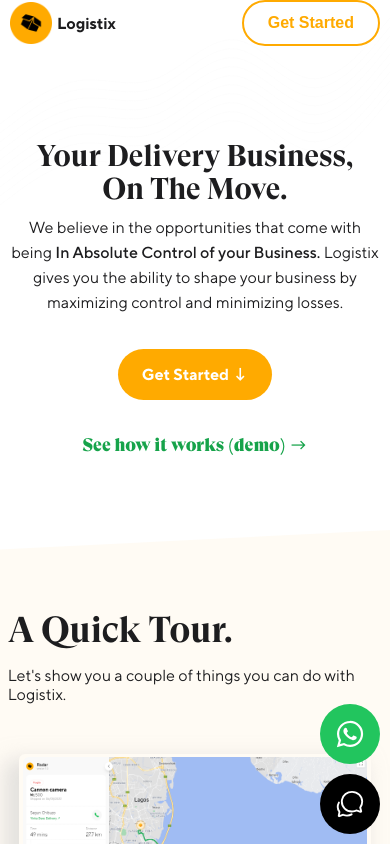
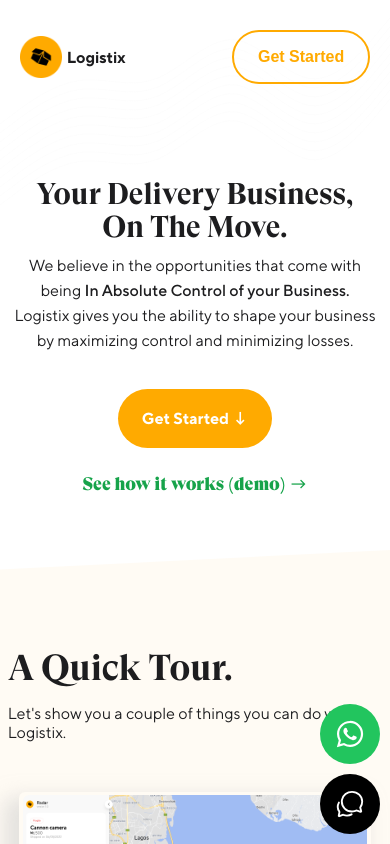
Before and after one commit to Osijonah/logistix-web-clone-react, a React (Create React App) app in the folder react/logistix-africa-clone/: page / in a window 390 px wide. Shown: the top 844 px of the page. Built offline with nearby package versions, Linux system fonts and the light colour scheme.

Commit message:
made adjustments on some components

```diff
--- a/react/logistix-africa-clone/src/css/Slants.css
+++ b/react/logistix-africa-clone/src/css/Slants.css
@@ -68,39 +68,39 @@
 
 
 @media only screen and (min-width: 360px)
-and (max-width: 600px) {
+and (max-width: 599px) {
     .quick-tour-slant{
         clip-path: polygon(0 2%, 100% 0, 100% 98%, 0 100%);
         height: 980px;
         /* width: 100%; */
-        top: 530px;
+        top: 550px;
     }
     .usecases-slant{
         clip-path: polygon(0 1%, 100% 0, 100% 99%, 0 100%);
-        height: 1870px;
+        height: 1880px;
         /* width: 100%; */
         top: 1490px;
     }
     .pricing-slant{
         position: absolute;
         background-color: #feebc833;
-        clip-path: polygon(0 1%, 100% 0, 100% 98.5%, 0 100%);
-        height: 1450px;
+        clip-path: polygon(0 2%, 100% 0, 100% 98.5%, 0 100%);
+        height: 1470px;
         /* width: 100%; */
         left: 0;
         right: 0;
-        top: 5770px;
+        top: 5800px;
         z-index: -1;
     }
     .footer-slant{
         position: absolute;
         background-color: #fafafa;
         clip-path: polygon(0 2%, 100% 0, 100% 100%, 0 100%);
-        height: 800px;
+        height: 850px;
         /* width: 100%; */
         left: 0;
         right: 0;
-        top: 10200px;
+        top: 10050px;
         z-index: -1;
     }
 }
@@ -142,7 +142,7 @@ and (max-width: 767px){
         position: absolute;
         background-color: #fafafa;
         clip-path: polygon(0 2%, 100% 0, 100% 100%, 0 100%);
-        height: 1100px;
+        height: 1050px;
         /* width: 100%; */
         left: 0;
         right: 0;
@@ -194,7 +194,7 @@ and (max-width: 991px){
         /* width: 100%; */
         left: 0;
         right: 0;
-        top: 10590px;
+        top: 10550px;
         z-index: -1;
 
     }
@@ -232,7 +232,7 @@ and (max-width: 1023px){
         /* width: 100%; */
         left: 0;
         right: 0;
-        top: 10650px;
+        top: 10600px;
         z-index: -1;
 
     }
--- a/react/logistix-africa-clone/src/css/Usecases.css
+++ b/react/logistix-africa-clone/src/css/Usecases.css
@@ -261,7 +261,6 @@ and (max-width: 600px) {
         margin-right: 10px;
     }
     .usecases-content-div{
-        border-radius: 10px;
         flex-direction: column;
         height: 1050px;
         justify-content: center;
@@ -273,13 +272,21 @@ and (max-width: 600px) {
         -moz-border-radius: 10px;
         -ms-border-radius: 10px;
         -o-border-radius: 10px;
-}
+        border-radius: 10px;
+    }
     .usecases-content-div1{
         display: flex;
         flex-direction: column;
         margin-top: 40px;
         margin-bottom: -40px;
         width: 100%;
+    }
+    .usecases-content-div1-1>img{
+        width: 180px;
+    }
+    .coming-soon{
+        left: 0;
+        top: -30px;
     }
     .usecases-content-div1-2{
         margin-bottom: 30px;
--- a/react/logistix-africa-clone/src/css/dispatcher.css
+++ b/react/logistix-africa-clone/src/css/dispatcher.css
@@ -132,9 +132,10 @@
 @media only screen and (min-width: 360px)
 and (max-width: 600px) {}
 @media only screen and (min-width: 360px)
-and (max-width: 600px) {
+and (max-width: 599px) {
     .dispatchers-container{
         flex-direction: column;
+        margin-bottom: 100px;
     }
     .dispatchers-container>div{
         width: 100%;
--- a/react/logistix-africa-clone/src/css/download.css
+++ b/react/logistix-africa-clone/src/css/download.css
@@ -172,7 +172,7 @@ and (max-width: 599px) {
     .download-btns{
         flex-direction: column;
         height: 130px;
-        width: 65%;
+        width: 200px;
     }
     .download-btn{
         height: 60px;
--- a/react/logistix-africa-clone/src/css/form.css
+++ b/react/logistix-africa-clone/src/css/form.css
@@ -90,12 +90,16 @@
 }
 .learn-how{
     display: flex;
+    align-content: center;
+    align-items: center;
     height: 20px;
     color: #1d1d1f;
 }
 .learn-how>a{
     color: #3b82f6;
     display: flex;
+    align-content: center;
+    align-items: center;
     justify-content: space-between;
     margin-left: 0;
     width: 100px;
@@ -104,7 +108,10 @@
     font-size: 16px;
     font-weight: 500;
 }
-.play-circle-div>ion-icon{
+.play-circle-div{
+    display: flex;
+}
+.play-circle-div>*{
     font-size: 20px;
 }
 .step{
--- a/react/logistix-africa-clone/src/css/header.css
+++ b/react/logistix-africa-clone/src/css/header.css
@@ -64,7 +64,7 @@ header nav{
     color: #ffaa00;
     font-size: 16px;
     font-weight: bold;
-    padding: 12px 24px;
+    padding: 16px 24px;
     -webkit-border-radius: 30px;
     -moz-border-radius: 30px;
     -ms-border-radius: 30px;
@@ -81,8 +81,9 @@ header nav{
 and (max-width: 359px) {
     header nav{
         box-sizing: border-box;
+        margin-top: 30px;
         padding: 0;
-        width: 100%;
+        width: 95%;
     }
     .header-div1{
         margin-left: 10px;
@@ -102,11 +103,12 @@ and (max-width: 359px) {
     }
 }
 @media only screen and (min-width: 360px)
-and (max-width: 600px) {
+and (max-width: 599px) {
     header nav{
         box-sizing: border-box;
+        margin-top: 30px;
         padding: 0;
-        width: 100%;
+        width: 95%;
     }
     .header-div1{
         margin-left: 10px;
--- a/react/logistix-africa-clone/src/css/hero.css
+++ b/react/logistix-africa-clone/src/css/hero.css
@@ -44,7 +44,10 @@
     font-weight: 500;
 }
 .hero-button{
-    margin: 50px auto;
+    display: flex;
+    align-items: center;
+    height: 50px;
+    margin: 40px auto 30px auto;
     text-align: center;
 }
 .hero-button a{
@@ -53,15 +56,13 @@
     color: #ffffff;
     font-size: 16px;
     font-weight: 600;
-    height: 50px;
-    padding: 20px 24px;
+    padding: 24px 30px;
     outline: none;
-    width: 90px;
-    -webkit-border-radius: 30px;
-    -moz-border-radius: 30px;
-    -ms-border-radius: 30px;
-    -o-border-radius: 30px;
-    border-radius: 30px;
+    -moz-border-radius: 50px;
+    -ms-border-radius: 40px;
+    -o-border-radius: 40px;
+    -webkit-border-radius: 40px;
+    border-radius: 40px;
 }
 .hero-button a:hover{
     cursor: pointer;
@@ -98,8 +99,8 @@ and (max-width: 359px) {
         width: 92%;
     }
     .hero-button a{
-        padding: 12px 18px;
-    }
+        padding: 18px 24px;
+}
     .hero-div>a>h2{
         font-size: 16px;
     }
@@ -110,6 +111,7 @@ and (max-width: 600px) {
         height: 370px;
         margin-top: -35px;
         margin-bottom: 50px;
+        width: 98%;
     }
     .hero-div{
         margin-top: 0;
@@ -129,7 +131,7 @@ and (max-width: 600px) {
         width: 96%;
     }
     .hero-button a{
-        padding: 16px 24px;
+        padding: 20px 24px;
     }
     .hero-div>a>h2{
         font-size: 18px;
@@ -142,6 +144,7 @@ and (max-width: 767px){
         height: 370px;
         margin-top: -90px;
         margin-bottom: 100px;
+        width: 98%;
     }
     .hero-div{
         margin-top: 0;
@@ -164,9 +167,9 @@ and (max-width: 767px){
         margin: 30px auto;
         margin-top: 50px;
     }
-    .hero-button a{
+    /* .hero-button a{
         padding: 16px 24px;
-    }
+    } */
     .hero-div>a>h2{
         font-size: 18px;
     }
--- a/react/logistix-africa-clone/src/css/pricing.css
+++ b/react/logistix-africa-clone/src/css/pricing.css
@@ -153,7 +153,7 @@
 @media only screen and (min-width: 360px)
 and (max-width: 600px) {}
 @media only screen and (min-width: 360px)
-and (max-width: 600px) {
+and (max-width: 599px) {
     .pricing-container{
         flex-direction: column;
         height: 900px;
@@ -186,6 +186,7 @@ and (max-width: 767px){
     .pricing-container{
         flex-direction: column;
         height: 900px;
+        margin-top: 70px;
         width: 90%;
     }
     .pricing-description,.pricing-calculator-container{
```
